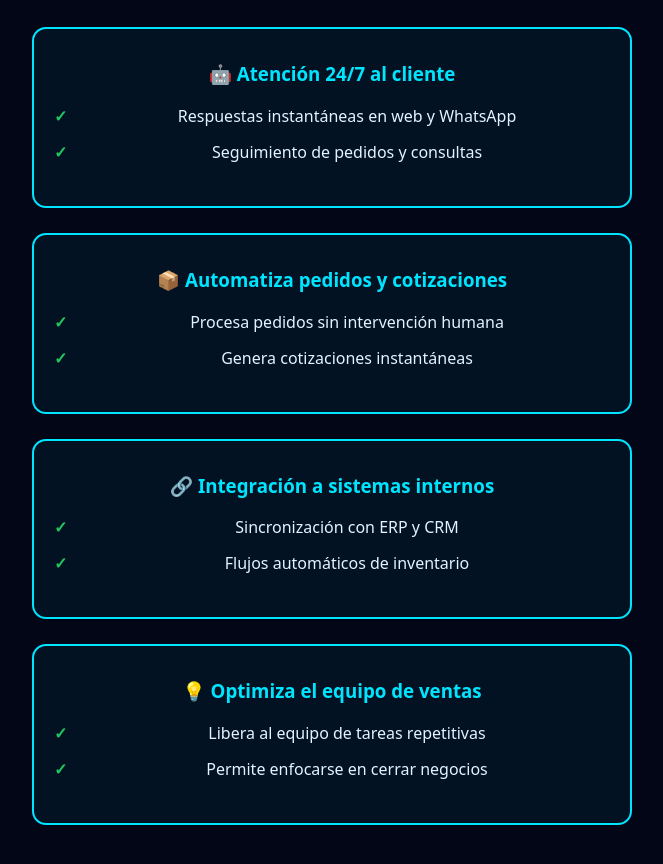
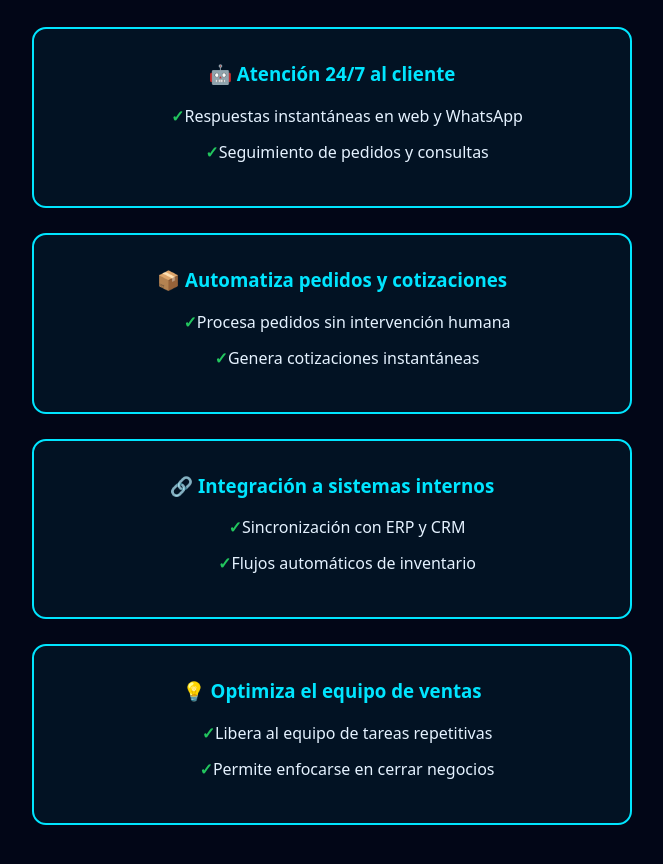
Before and after one commit to CaroMSerrano/retail, a plain HTML site: page index.html in a window 1280 px wide. Shown: the part 1145-2009 px from the top of the page, without its empty margins (308-971 px from the left). Drawn offline with Linux system fonts and the light colour scheme.

Commit message:
Update index.html

```diff
--- a/index.html
+++ b/index.html
@@ -160,14 +160,15 @@
       line-height: 1.5;
     }
 
+
+
     .card li::before {
-      content: "✓";
-      color: #22c55e;
-      font-weight: 700;
-      position: absolute;
-      left: 0;
-      top: 0;
-    }
+  content: "✓";
+  color: #22c55e;
+  font-weight: 700;
+  display: inline-block;       /* importante para que quede junto al texto */
+  flex-shrink: 0;              /* evita que se comprima */
+}
 
     /* NEON LINE */
     hr.neon {
```
